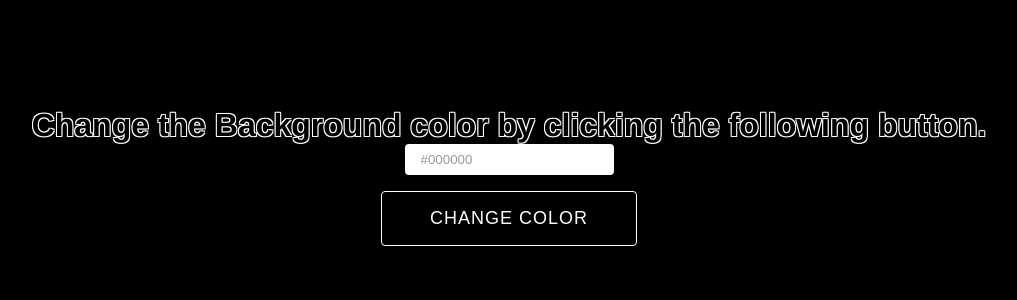
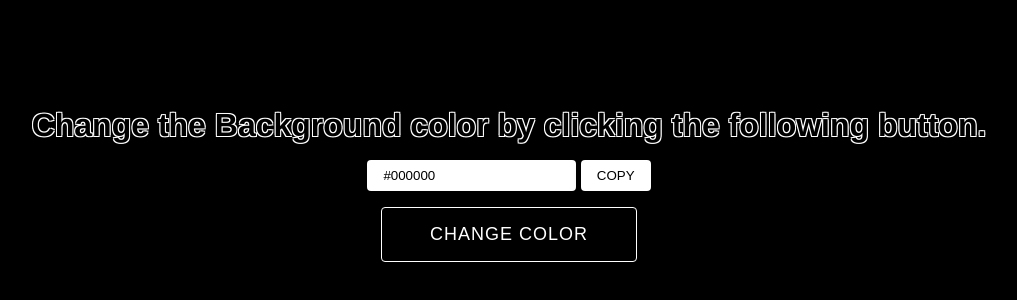
Before and after one commit to th1rd/background-color, a plain HTML site: page index.html in a window 1280 px wide. Shown: the part 216-516 px from the top of the page, without its empty margins (131-1148 px from the left). Drawn offline with Linux system fonts and the light colour scheme.

Commit message:
added a copy button

```diff
--- a/app.js
+++ b/app.js
@@ -12,15 +12,20 @@ window.onload = () => {
 }
 
 function main(){
-    const root = document.getElementById('root')
-    const btn = document.getElementById('change-btn')
-    const output = document.getElementById('output')
+    const root = document.getElementById('root');
+    const changeBtn = document.getElementById('change-btn');
+    const output = document.getElementById('output');
+    const copyBtn = document.getElementById('copy-btn');
 
-    btn.addEventListener('click', function(){
+    changeBtn.addEventListener('click', function(){
         const bgColor = generateRGBColor()
         root.style.backgroundColor = bgColor;
         output.value = bgColor;
-    })
+    });
+
+    copyBtn.addEventListener('click', function(){
+        navigator.clipboard.writeText(output.value);
+    });
 }
 
 // Step 2 - Random color genertor function
--- a/index.css
+++ b/index.css
@@ -21,21 +21,24 @@ body{
     flex-direction: column;
     justify-content: center;
     align-items: center;
+    gap: 1rem;
 }
 
 input[type='text'],
-input[type='text']:disabled{
+input[type='text']:disabled,
+.copy-btn {
     background-color: #fff;
-    color: #999;
+    color: #000;
     border: #000;
-    padding: 0.5rem 1rem 0.5rem;
+    padding: 0.5rem 1rem;
     border-radius: 0.25rem;
+    box-shadow: 0px 4px 8px 0 rgba(0, 0, 0, 0.2);
     text-transform: uppercase;
 }
 
-button{
+.change-btn{
     padding: 1rem 3rem;
-    margin: 1rem 0;
+    outline: none;
     outline: none;
     background-color: #000;
     color: #fff;
@@ -47,7 +50,7 @@ button{
     cursor: pointer;
 }
 
-button:hover{
+.change-btn:hover{
     background-color:#fff;
     color:#000;
     border: 1px solid #000;
@@ -57,3 +60,7 @@ h1{
     text-shadow: -1px -1px 0 #fff, 1px -1px 0 #fff, -1px 1px 0 #fff, 1px 1px 0 #fff;
     text-align: center;
 }
+
+.copy-btn{
+    cursor: pointer;
+}
--- a/index.html
+++ b/index.html
@@ -14,8 +14,18 @@
         <h1>
             Change the Background color by clicking the following button.
         </h1>
-        <input type="text" disabled value="#000000"  id="output">
-        <button id="change-btn">Change Color</button>
+        <div class="input-group">
+            <input type="text" disabled value="#000000"  id="output">
+            <button
+                class="copy-btn"
+                id="copy-btn"
+                title="copy to clipboard"
+            >
+                copy
+            </button>
+        </div>
+        <button id="change-btn" class="change-btn">Change Color</button>
+
     </div>
 </body>
 </html>
```
